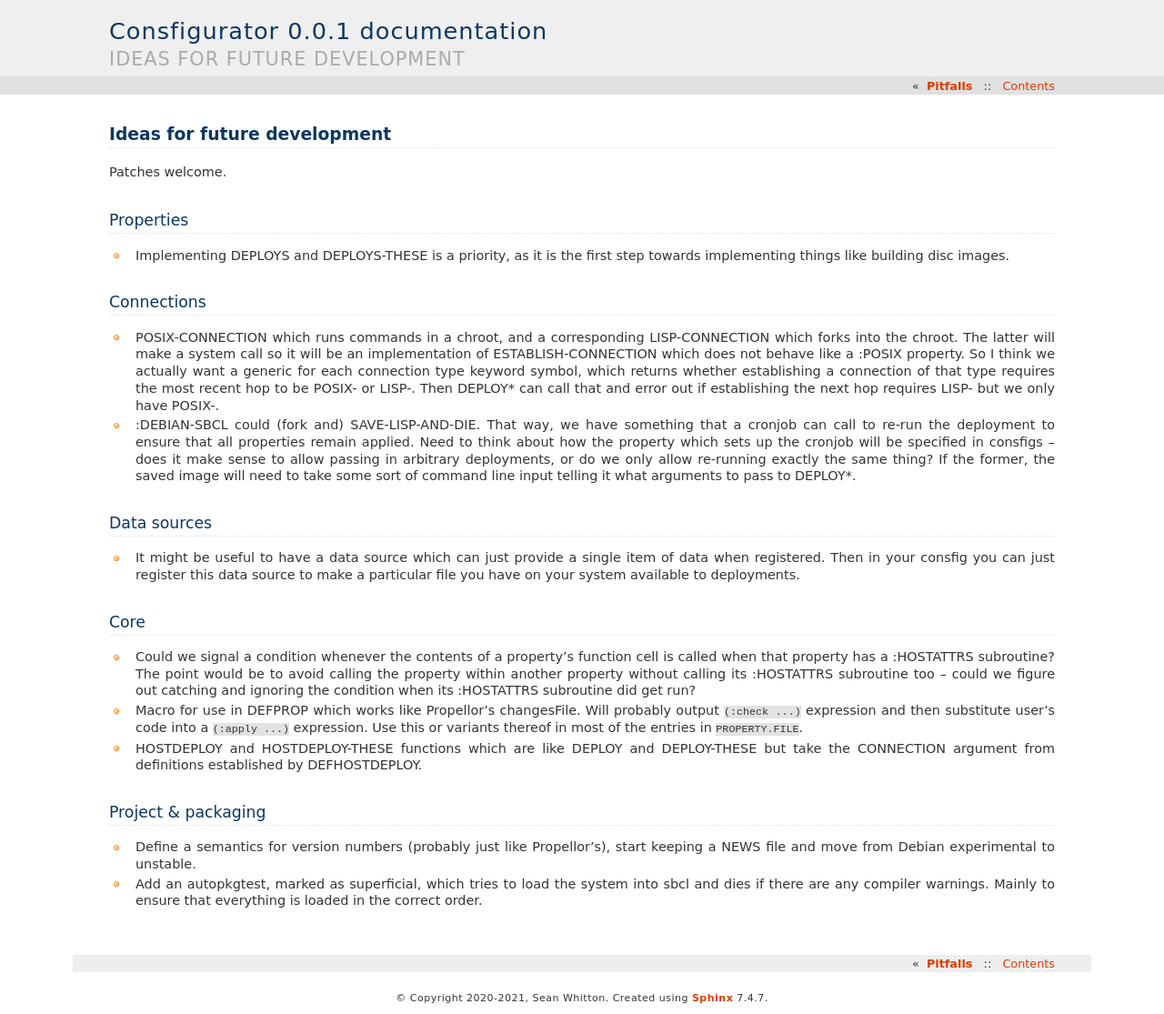
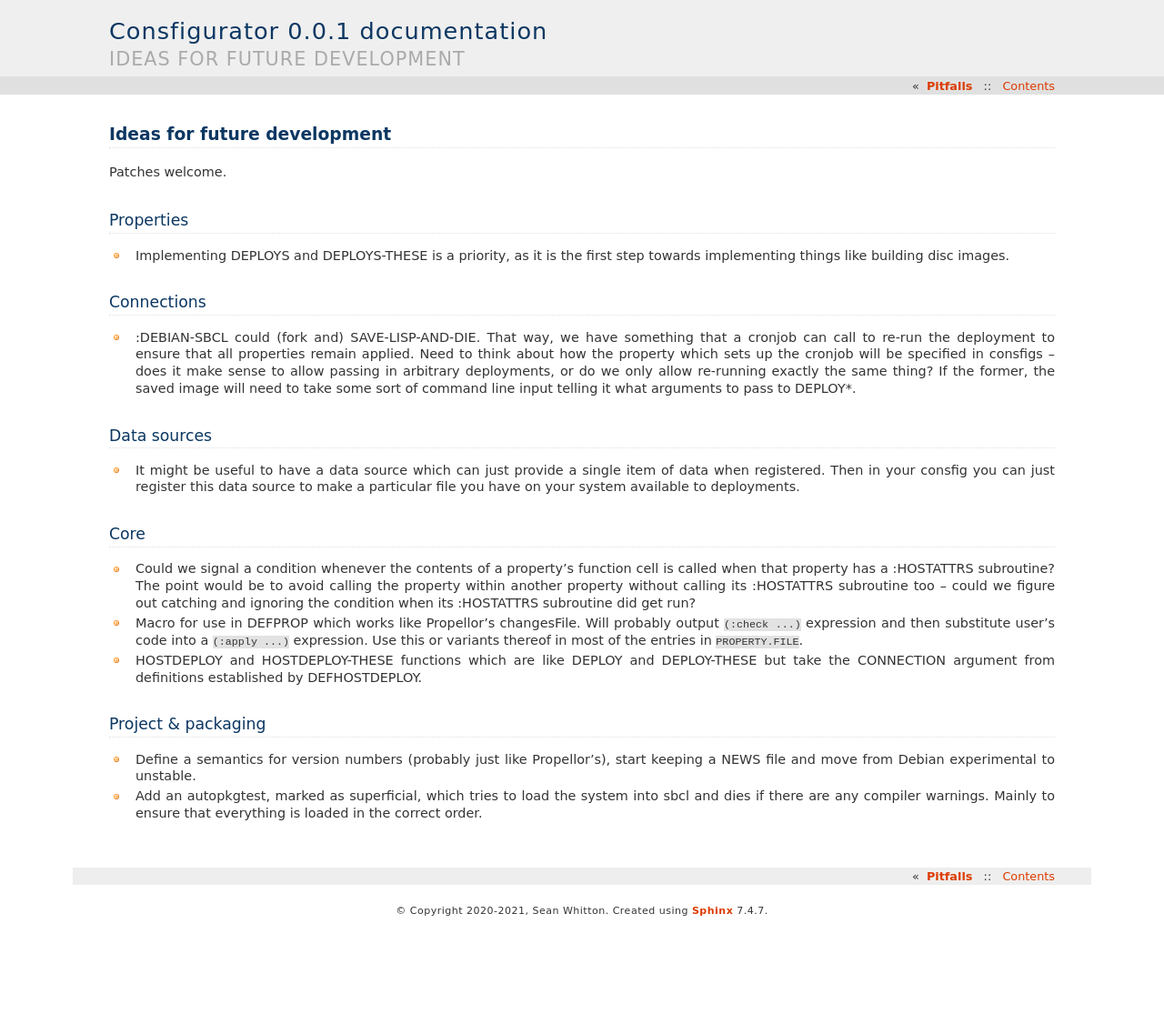
Before and after one commit to spwhitton/consfigurator, a Sphinx documentation site: the page built from doc/ideas.rst, in a window 1280 px wide. Shown: the whole page at 91% size. Built offline with Sphinx 7.4.7, drawn with Linux system fonts in a browser that asks for light colours; after the commit the page ends 1018 px from its top, so only the background shows below that.

```diff
--- a/doc/ideas.rst
+++ b/doc/ideas.rst
@@ -11,15 +11,6 @@
 
 Connections
 -----------
-
-- POSIX-CONNECTION which runs commands in a chroot, and a corresponding
-  LISP-CONNECTION which forks into the chroot.  The latter will make a system
-  call so it will be an implementation of ESTABLISH-CONNECTION which does not
-  behave like a :POSIX property.  So I think we actually want a generic for
-  each connection type keyword symbol, which returns whether establishing a
-  connection of that type requires the most recent hop to be POSIX- or LISP-.
-  Then DEPLOY* can call that and error out if establishing the next hop
-  requires LISP- but we only have POSIX-.
 
 - :DEBIAN-SBCL could (fork and) SAVE-LISP-AND-DIE.  That way, we have
   something that a cronjob can call to re-run the deployment to ensure that
```
Also changed, not shown: 3 other files.
